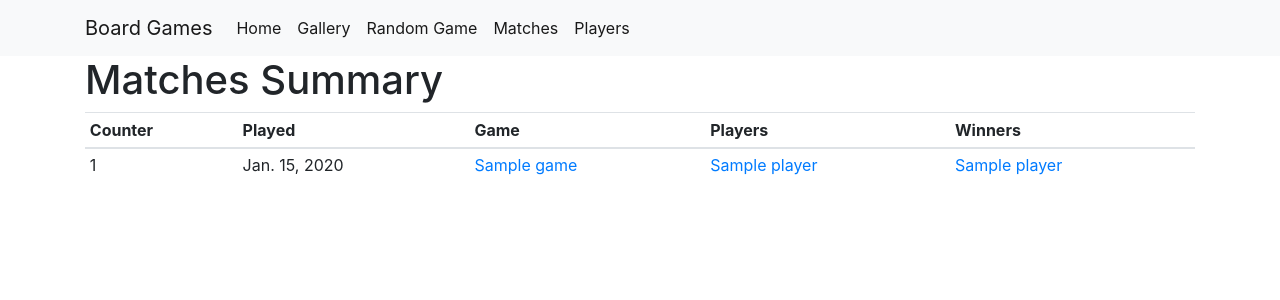
After one commit to HaeckelK/games_logger_django, a Django app: page /matches/ in a window 1280 px wide. The commit adds this page. Shown: the top 300 px of the page. Run offline with Django 3.2, Linux system fonts and the light colour scheme; tables that the repository leaves empty hold one stand-in row (values such as "Sample post"); some libraries are stand-ins or nearby versions.

Commit message:
feat: list all matches in a summary table (#8)
Co-authored-by: HaeckelK <haeckelk.github@gmail.com>

```diff
--- /dev/null
+++ b/games_logger/games/templates/matches.html
@@ -0,0 +1,41 @@
+{% extends "base.html" %}
+{% block page_content %}
+<h1>Matches Summary</h1>
+
+<div class="container">
+    <div class="row">
+        <table class="table table-sm">
+            <thead>
+                <tr>
+                    <th scope="col">Counter</th>
+                    <th scope="col">Played</th>
+                    <th scope="col">Game</th>
+                    <th scope="col">Players</th>
+                    <th scope="col">Winners
+                </tr>
+                </tr>
+            </thead>
+            <tbody>
+                {% for match in matches%}
+                <tr>
+                    <td>{{forloop.counter}}</td>
+                    <td>{{ match.created_on.date }}</td>
+                    <td><a href="{{match.game.url}}">{{ match.game.name }}</a></td>
+                    <td>
+                        {% for player in match.players.all %}
+                        <a href="{{player.url}}">{{player.name}} </a>
+                        {% endfor %}
+                    </td>
+                    <td>
+                        {% for winner in match.winners.all %}
+                        <a href="{{winner.url}}">{{winner.name}} </a>
+                        {% endfor %}
+                    </td>
+                </tr>
+                {% endfor %}
+
+            </tbody>
+        </table>
+    </div>
+</div>
+{% endblock %}
--- a/games_logger/games/urls.py
+++ b/games_logger/games/urls.py
@@ -8,4 +8,5 @@ urlpatterns = [
     path("gallery/", views.gallery, name="gallery"),
     path("game/<int:pk>/", views.game_detail, name="game_detail"),
     path("random_game/", views.random_game, name="random_game"),
+    path("matches/", views.matches, name="matches"),
 ]
--- a/games_logger/games/views.py
+++ b/games_logger/games/views.py
@@ -59,3 +59,8 @@ def random_game(request):
     pks = Game.objects.values_list('pk', flat=True)
     random_pk = choice(pks)
     return redirect('game_detail', pk=random_pk)
+
+
+def matches(request):
+    context = {"matches": Match.objects.order_by('-created_on')}
+    return render(request, "matches.html", context)
--- a/games_logger/games_logger/templates/base.html
+++ b/games_logger/games_logger/templates/base.html
@@ -34,6 +34,9 @@
                         <a class="nav-link" href="{% url 'random_game' %}">Random Game</a>
                     </li>
                     <li class="nav-item active">
+                        <a class="nav-link" href="{% url 'matches' %}">Matches</a>
+                    </li>
+                    <li class="nav-item active">
                         <a class="nav-link" href="{% url 'players' %}">Players</a>
                     </li>
                 </ul>
```
